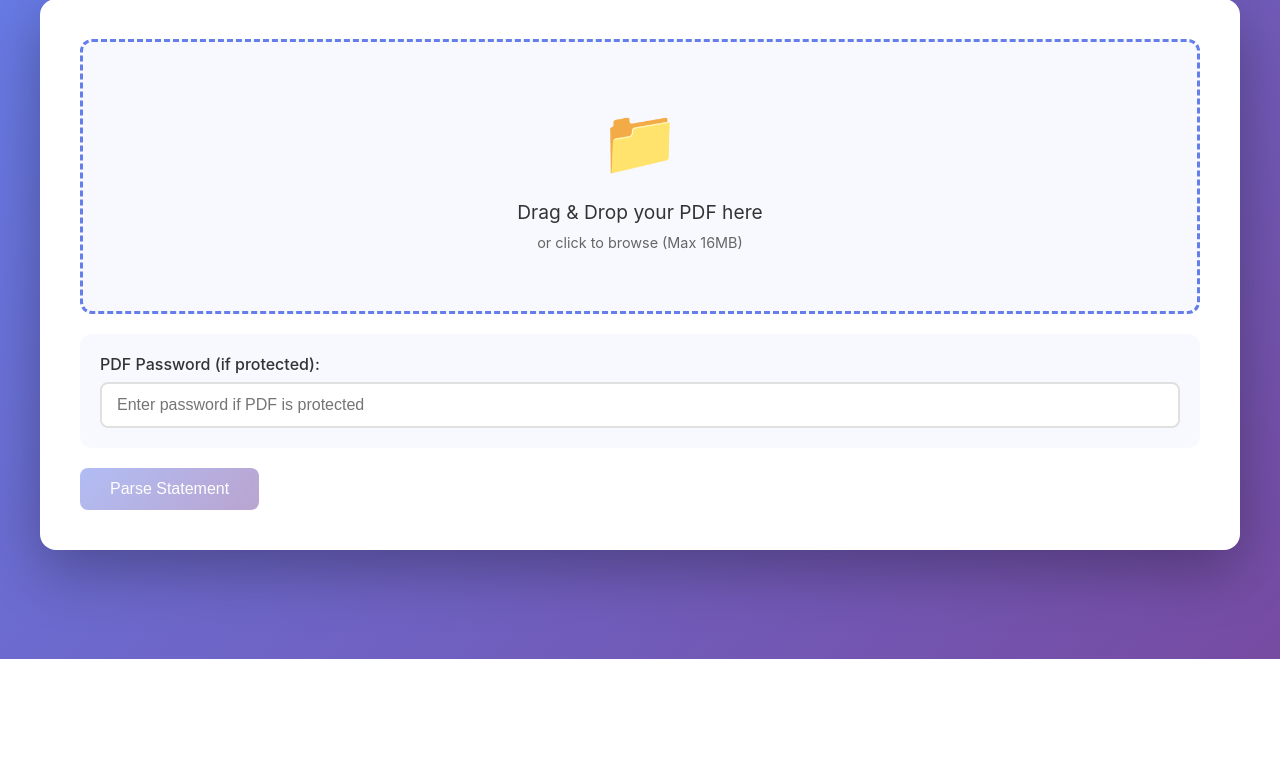
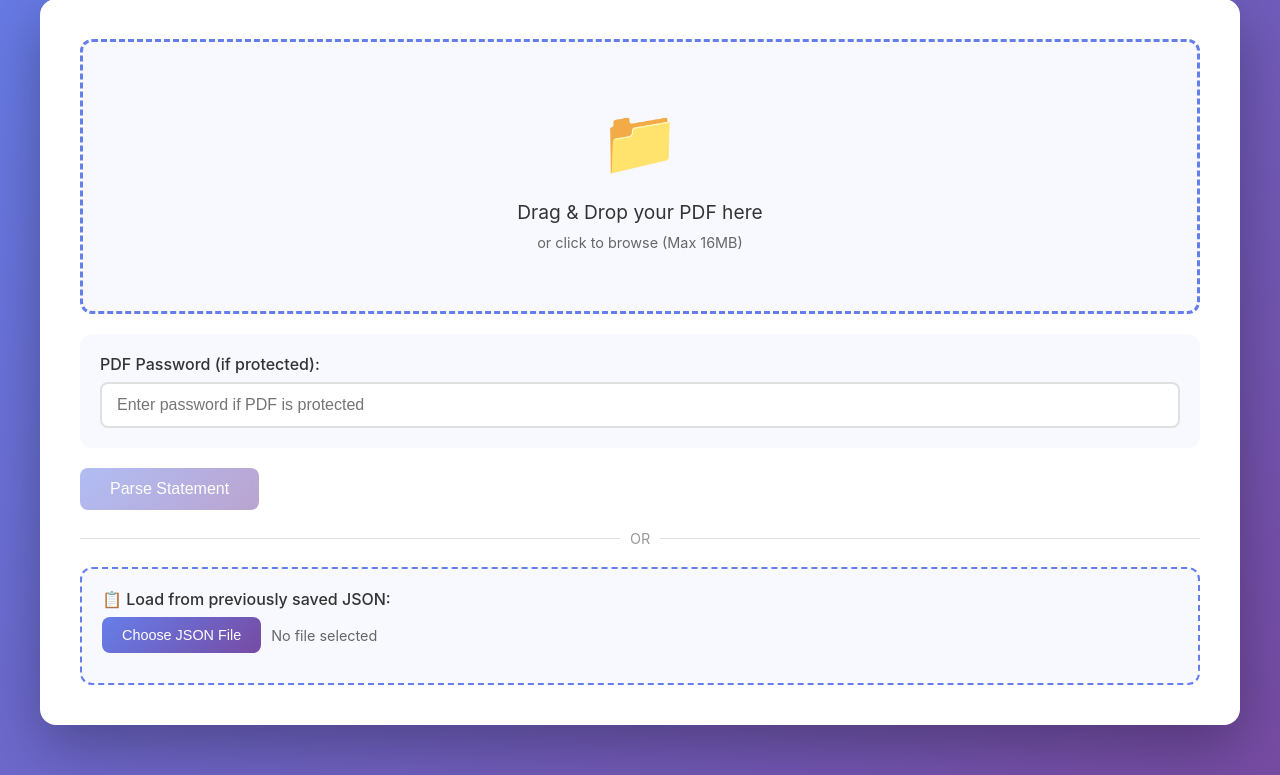
Before and after one commit to sonitmehr/SBI-Cashback-Tracking, a Flask app: page / in a window 1280 px wide. Shown: the part 141-916 px from the top of the page. Before the commit the page ends 800 px from the top, so only its background shows below. Run offline with Flask 3, Linux system fonts and the light colour scheme.

Commit message:
added JSON file upload functionality to restore previous sessions with saved dropdown selections

```diff
--- a/web/templates/index.html
+++ b/web/templates/index.html
@@ -374,6 +374,76 @@
             outline: none;
             border-color: #667eea;
         }
+
+        .json-upload-section {
+            margin-top: 20px;
+            padding: 20px;
+            background: #f8f9ff;
+            border-radius: 12px;
+            border: 2px dashed #667eea;
+        }
+
+        .json-upload-section label {
+            display: block;
+            margin-bottom: 8px;
+            color: #333;
+            font-weight: 500;
+        }
+
+        .json-upload-section .option-input-group {
+            display: flex;
+            gap: 10px;
+            align-items: center;
+        }
+
+        #jsonFileInput {
+            display: none;
+        }
+
+        .btn.btn-loading {
+            position: relative;
+            pointer-events: none;
+            opacity: 0.7;
+        }
+
+        .btn.btn-loading::after {
+            content: '';
+            position: absolute;
+            width: 16px;
+            height: 16px;
+            top: 50%;
+            left: 50%;
+            margin-top: -8px;
+            margin-left: -8px;
+            border: 2px solid #fff;
+            border-top-color: transparent;
+            border-radius: 50%;
+            animation: spin 0.8s linear infinite;
+        }
+
+        .separator {
+            display: flex;
+            align-items: center;
+            text-align: center;
+            margin: 20px 0;
+            color: #999;
+            font-size: 0.9rem;
+        }
+
+        .separator::before,
+        .separator::after {
+            content: '';
+            flex: 1;
+            border-bottom: 1px solid #e0e0e0;
+        }
+
+        .separator::before {
+            margin-right: 10px;
+        }
+
+        .separator::after {
+            margin-left: 10px;
+        }
     </style>
 </head>
 <body>
@@ -396,6 +466,18 @@
                 <input type="password" id="passwordInput" class="password-input" placeholder="Enter password if PDF is protected">
             </div>
             <button class="btn" id="parseBtn" disabled>Parse Statement</button>
+
+            <div class="separator">OR</div>
+
+            <div class="json-upload-section">
+                <label>📋 Load from previously saved JSON:</label>
+                <div class="option-input-group">
+                    <button class="btn-small" onclick="document.getElementById('jsonFileInput').click()">Choose JSON File</button>
+                    <span id="jsonFileInfo" style="color: #666; font-size: 0.9rem;">No file selected</span>
+                    <input type="file" id="jsonFileInput" accept=".json">
+                </div>
+            </div>
+
             <div class="error" id="error"></div>
         </div>
 
@@ -410,7 +492,7 @@
                 <div>
                     <button class="btn" onclick="downloadJSON()">Download JSON</button>
                     <button class="btn btn-info" onclick="uploadToDatabase()">Upload Changes to Database</button>
-                    <button class="btn" onclick="generateExcel()">Generate Excel</button>
+                    <button class="btn" id="generateExcelBtn" onclick="generateExcel()">Generate Excel</button>
                 </div>
             </div>
 
@@ -550,7 +632,7 @@
             }
         });
 
-        function displayResults(data) {
+        function displayResults(data, savedSelections) {
             // Summary cards
             const summaryCards = document.getElementById('summaryCards');
             summaryCards.innerHTML = '';
@@ -587,10 +669,14 @@
                     const typeClass = txn.Type === 'D' ? 'type-debit' : 'type-credit';
                     const typeText = txn.Type === 'D' ? 'Debit' : 'Credit';
 
-                    const dropdownOptions = doneByOptions.map(opt => `<option value="${opt}">${opt}</option>`).join('');
+                    const savedDoneBy = savedSelections ? savedSelections[index]?.done_by : null;
+                    const dropdownOptions = doneByOptions.map(opt =>
+                        `<option value="${opt}" ${opt === savedDoneBy ? 'selected' : ''}>${opt}</option>`
+                    ).join('');
 
-                    // Prefill mode based on merchant name
-                    let prefilledMode = '';
+                    // Prefill mode: use saved selection first, then merchant map, then empty
+                    let prefilledMode = savedSelections ? (savedSelections[index]?.mode || '') : '';
+                    if (!prefilledMode) {
                         const merchantName = txn['Transaction Name'].toLowerCase();
                         for (const [merchant, mode] of Object.entries(merchantsMap)) {
                             if (merchantName.includes(merchant.toLowerCase())) {
@@ -598,6 +684,7 @@
                                 else if (mode === 'OFF') prefilledMode = 'Offline';
                                 else if (mode === 'NO') prefilledMode = 'Not Eligible';
                                 break;
+                            }
                         }
                     }
 
@@ -638,7 +725,21 @@
         function downloadJSON() {
             if (!parsedData) return;
 
-            const dataStr = JSON.stringify(parsedData, null, 2);
+            const modeDropdowns = document.querySelectorAll('.mode-select');
+            const doneByDropdowns = document.querySelectorAll('.done-by-select');
+
+            const selections = parsedData['Transactions Details'].map((txn, index) => ({
+                mode: modeDropdowns[index] ? modeDropdowns[index].value : '',
+                done_by: doneByDropdowns[index] ? doneByDropdowns[index].value : 'User'
+            }));
+
+            const fullState = {
+                ...parsedData,
+                _savedSelections: selections,
+                _doneByOptions: doneByOptions
+            };
+
+            const dataStr = JSON.stringify(fullState, null, 2);
             const dataBlob = new Blob([dataStr], { type: 'application/json' });
             const url = URL.createObjectURL(dataBlob);
             const link = document.createElement('a');
@@ -694,8 +795,12 @@
             });
         }
 
+        let isGeneratingExcel = false;
+
         async function generateExcel() {
-            if (!parsedData) return;
+            if (!parsedData || isGeneratingExcel) return;
+
+            const excelBtn = document.getElementById('generateExcelBtn');
 
             // Collect mode and done_by values from all dropdowns
             const modeDropdowns = document.querySelectorAll('.mode-select');
@@ -708,6 +813,11 @@
                     return;
                 }
             }
+
+            isGeneratingExcel = true;
+            excelBtn.classList.add('btn-loading');
+            excelBtn.textContent = 'Generating...';
+            excelBtn.disabled = true;
 
             const transactionsWithFields = parsedData['Transactions Details'].map((txn, index) => ({
                 ...txn,
@@ -724,8 +834,6 @@
                 customer_name: parsedData['Customer name'] || '',
                 total_amount_due: parsedData['Total amount due'] || 0
             };
-
-            loading.classList.add('show');
 
             try {
                 const response = await fetch('/generate-excel', {
@@ -751,7 +859,10 @@
             } catch (err) {
                 showError('Error generating Excel: ' + err.message);
             } finally {
-                loading.classList.remove('show');
+                isGeneratingExcel = false;
+                excelBtn.classList.remove('btn-loading');
+                excelBtn.textContent = 'Generate Excel';
+                excelBtn.disabled = false;
             }
         }
 
@@ -805,6 +916,47 @@
                 }
             }
         }
+
+        // JSON file upload handler
+        document.getElementById('jsonFileInput').addEventListener('change', function(e) {
+            const file = e.target.files[0];
+            if (!file) return;
+
+            if (!file.name.endsWith('.json')) {
+                showError('Please select a JSON file');
+                return;
+            }
+
+            document.getElementById('jsonFileInfo').textContent = file.name;
+
+            const reader = new FileReader();
+            reader.onload = function(event) {
+                try {
+                    const jsonData = JSON.parse(event.target.result);
+
+                    // Extract saved selections and doneByOptions if present
+                    const savedSelections = jsonData._savedSelections || null;
+                    const savedDoneByOptions = jsonData._doneByOptions || null;
+
+                    // Remove internal keys before setting parsedData
+                    const cleanData = { ...jsonData };
+                    delete cleanData._savedSelections;
+                    delete cleanData._doneByOptions;
+
+                    // Restore doneByOptions if saved
+                    if (savedDoneByOptions && savedDoneByOptions.length > 0) {
+                        doneByOptions = savedDoneByOptions;
+                    }
+
+                    parsedData = cleanData;
+                    error.classList.remove('show');
+                    displayResults(cleanData, savedSelections);
+                } catch (err) {
+                    showError('Invalid JSON file: ' + err.message);
+                }
+            };
+            reader.readAsText(file);
+        });
 
         async function uploadToDatabase() {
             if (!parsedData) {
```
Lines whose indentation alone changed are shown as unchanged.
